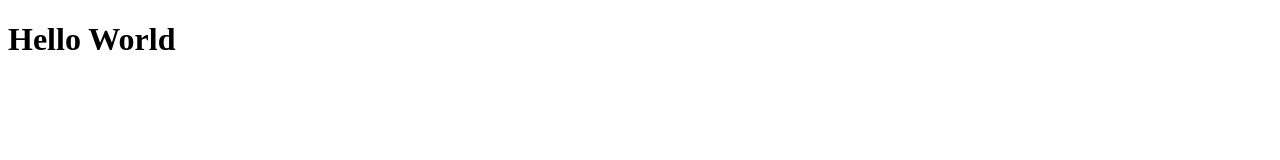
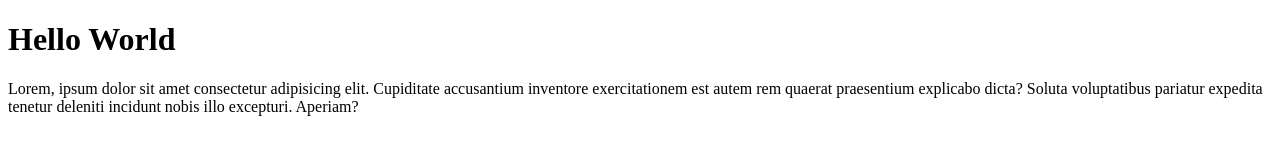
Before and after one commit to magersession/github-coba-2, a plain HTML site: page index.html in a window 1280 px wide. Drawn offline with Linux system fonts and the light colour scheme.

Commit message:
Menambahkan paragraf

```diff
--- a/index.html
+++ b/index.html
@@ -8,5 +8,6 @@
 </head>
 <body>
     <h1>Hello World</h1>
+    <p>Lorem, ipsum dolor sit amet consectetur adipisicing elit. Cupiditate accusantium inventore exercitationem est autem rem quaerat praesentium explicabo dicta? Soluta voluptatibus pariatur expedita tenetur deleniti incidunt nobis illo excepturi. Aperiam?</p>
 </body>
 </html>
```
